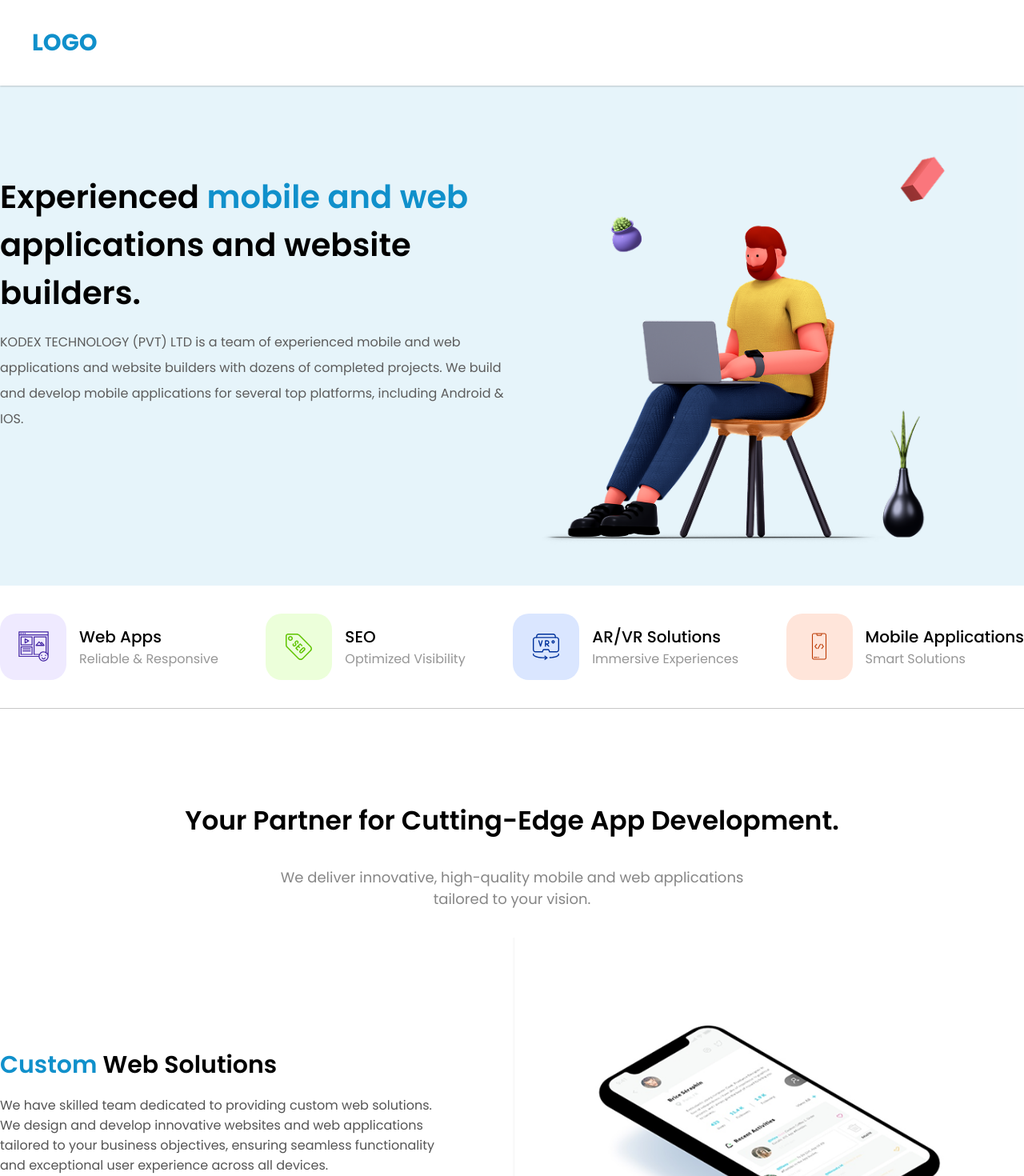
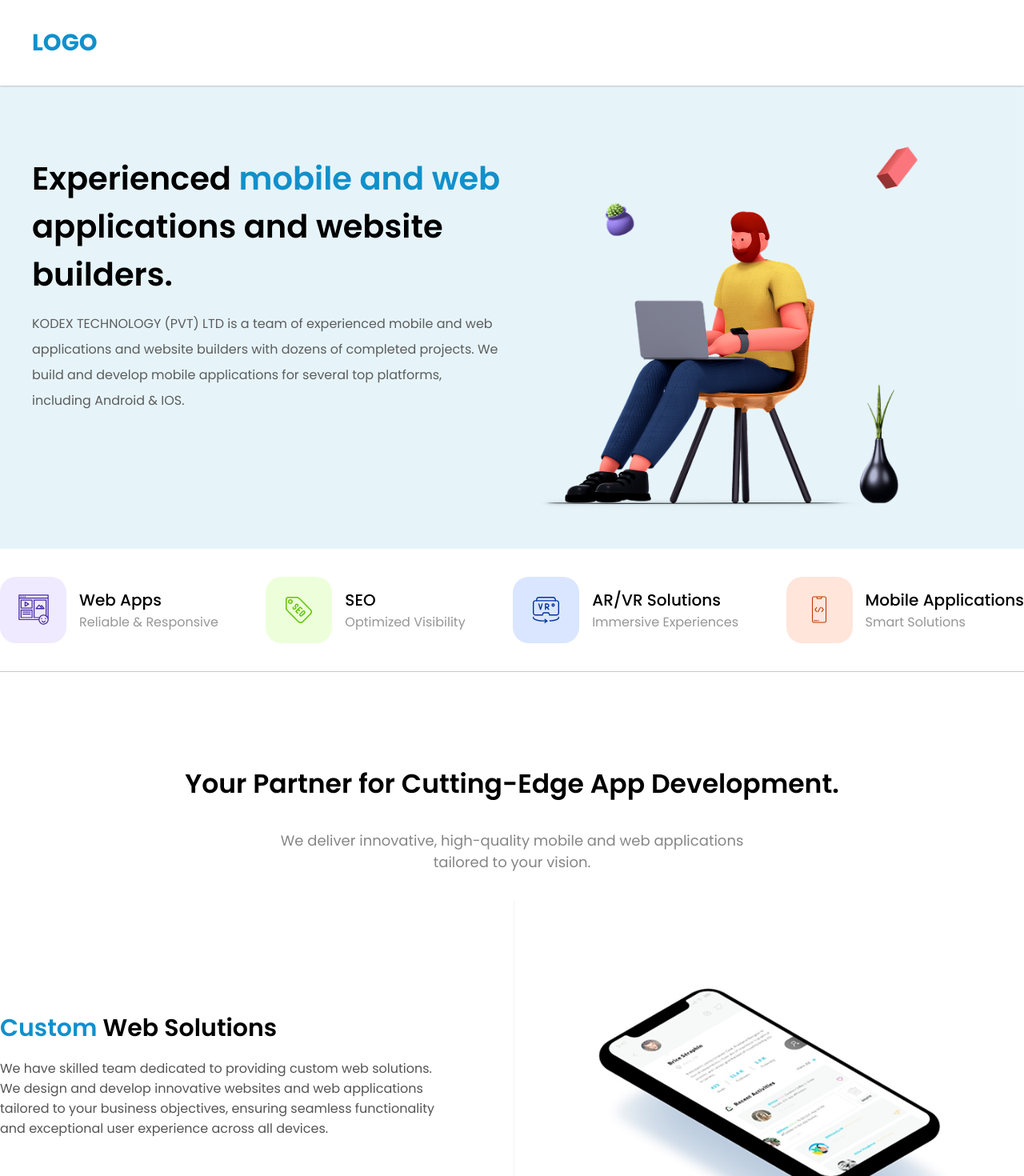
Before and after one commit to KubaKlin/react-components, a React (Vite) app: page / in a window 1280 px wide. Shown: the top 1470 px of the page at 80% size. Built offline with nearby package versions, Linux system fonts and the light colour scheme.

Commit message:
fix: bigHeader & baner component classes and styles

```diff
--- a/src/components/Banner/Banner.jsx
+++ b/src/components/Banner/Banner.jsx
@@ -3,11 +3,11 @@ import styles from './Banner.module.css';
 export const Banner = () => {
   return (
     <div className={styles.banner}>
-      <div className="container">
+      <div className={styles.container}>
         <div className={styles.twoColumnGrid}>
           <div>
             <h3 className={styles.bannerHeader}>
-              Experienced <span>mobile and web</span> applications and website
+              Experienced <span className={styles.colorWrapper}>mobile and web</span> applications and website
               builders.
             </h3>
             <p className={styles.bannerParagraph}>
--- a/src/components/Banner/Banner.module.css
+++ b/src/components/Banner/Banner.module.css
@@ -1,5 +1,11 @@
 .banner {
   background: rgba(16, 144, 203, 0.1);
+}
+
+.container {
+  max-width: 1200px;
+  margin: 0 auto;
+  padding: 0 15px;
 }
 
 .bannerHeader {
@@ -11,7 +17,7 @@
     margin-top: 0;
   }
 
-  span {
+  .colorWrapper {
     color: #1090cb;
   }
 }
--- a/src/components/BigHeader/BigHeader.jsx
+++ b/src/components/BigHeader/BigHeader.jsx
@@ -3,10 +3,8 @@ import style from './BigHeader.module.css';
 export const BigHeader = ({ title, subtitle }) => {
   return (
     <section className={style.bigHeaderWrapper}>
-      <div className="container">
-        <h3>{title}</h3>
-        <p>{subtitle}</p>
-      </div>
+      <h3 className={style.header}>{title}</h3>
+      <p className={style.paragraph}>{subtitle}</p>
     </section>
   );
 };
--- a/src/components/BigHeader/BigHeader.module.css
+++ b/src/components/BigHeader/BigHeader.module.css
@@ -1,19 +1,20 @@
 .bigHeaderWrapper {
   text-align: center;
-  margin-top: 115px;
-  margin-bottom: 35px;
+  margin: 115px auto 35px;
+  max-width: 1200px;
+  padding: 0 15px;
+}
 
-  h3 {
+.header {
   margin-bottom: 32px;
   font-size: 33px;
   font-weight: 600;
 }
 
-  p {
+.paragraph {
   max-width: 600px;
   margin: 0 auto;
   font-size: 18px;
   font-weight: 400;
   color: #868686;
 }
-}
```
Lines whose indentation alone changed are shown as unchanged.
